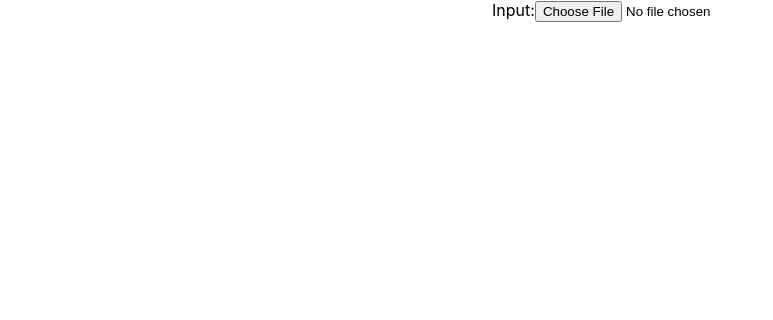
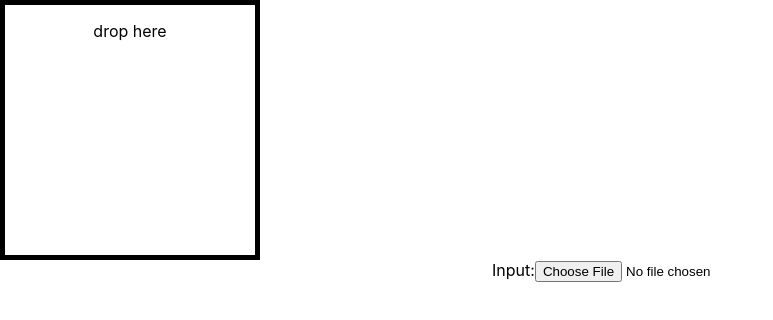
Before and after one commit to claytonNishitaniHart/Image-Uploader, a React (Create React App) app: page / in a window 1280 px wide. Shown: the top 320 px of the page, without its empty margins (0-773 px from the left). Built offline with nearby package versions, Linux system fonts and the light colour scheme.

Commit message:
drop box for uploading

```diff
--- a/src/App.css
+++ b/src/App.css
@@ -1,3 +1,13 @@
 .App {
   text-align: center;
 }
+
+.preview {
+  width: 400px;
+}
+
+.dropbox {
+  width: 250px;
+  height: 250px;
+  border: 5px solid black;
+}
--- a/src/App.js
+++ b/src/App.js
@@ -5,18 +5,37 @@ import { app } from './base';
 function App() {
   const [fileLink, setFileLink] = useState(null);
 
-  const handleChange = async (e) => {
+  const handleChange = (e) => {
     const file = e.target.files[0];
+    uploadImage(file);
+  };
+
+  const handleDrag = (e) => {
+    e.preventDefault();
+    e.stopPropagation();
+  }
+
+  const handleDrop = (e) => {
+    e.preventDefault();
+    e.stopPropagation();
+    const file = e.dataTransfer.files[0];
+    uploadImage(file);
+  }
+
+  const uploadImage = async (file) => {
     const storageRef = app.storage().ref();
     const fileRef = storageRef.child(file.name);
     await fileRef.put(file);
     setFileLink(await fileRef.getDownloadURL());
-  };
+  }
 
-  const image = fileLink ? <img src={fileLink} alt='upload' /> : '';
+  const image = fileLink ? <img className='preview' src={fileLink} alt='upload' /> : '';
 
   return (
     <div className="App">
+      <div className='dropbox' onDragEnter={handleDrag} onDragOver={handleDrag} onDragExit={handleDrag} onDrop={handleDrop}>
+        <p>drop here</p>
+      </div>
       <form>
         <label>
           Input:
```
